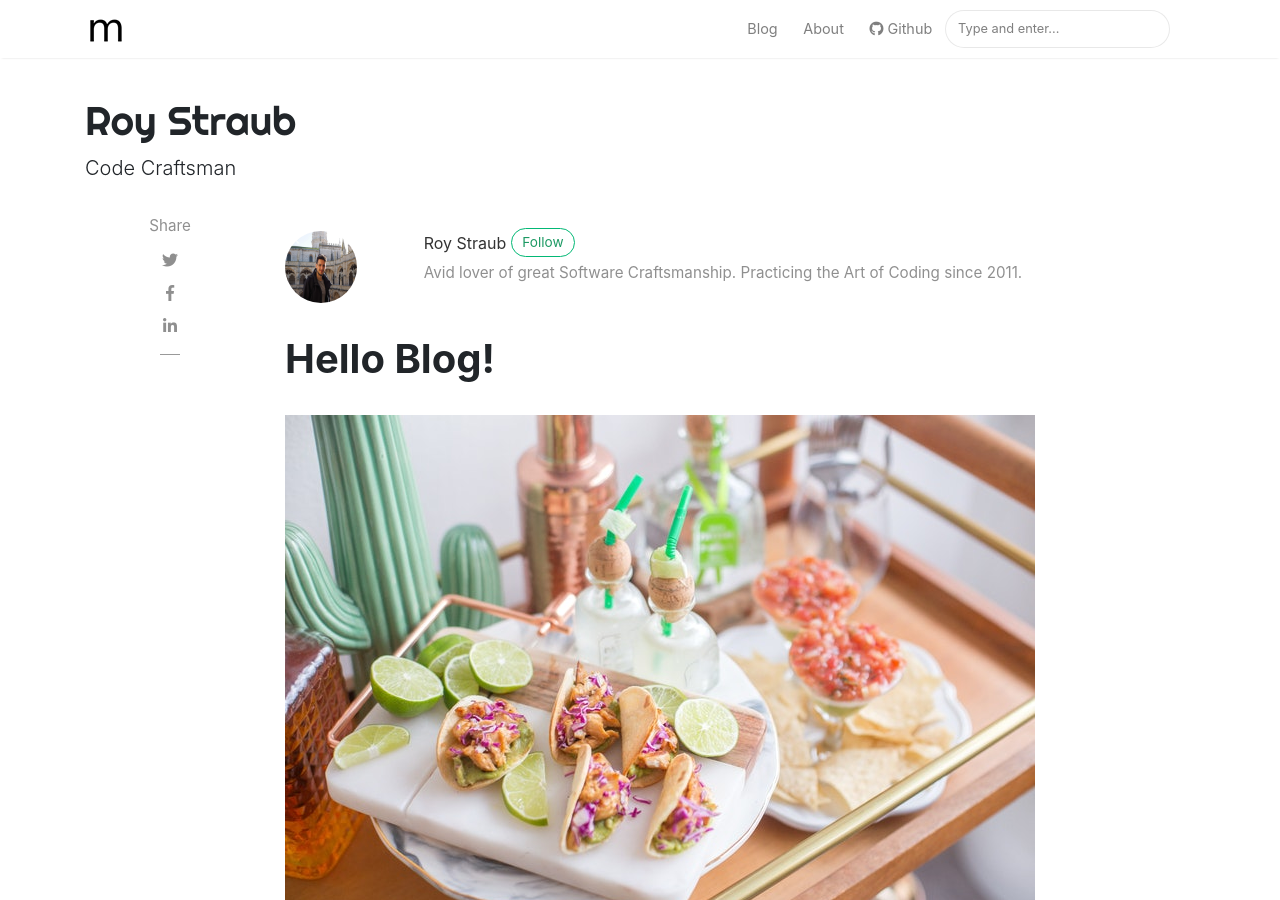
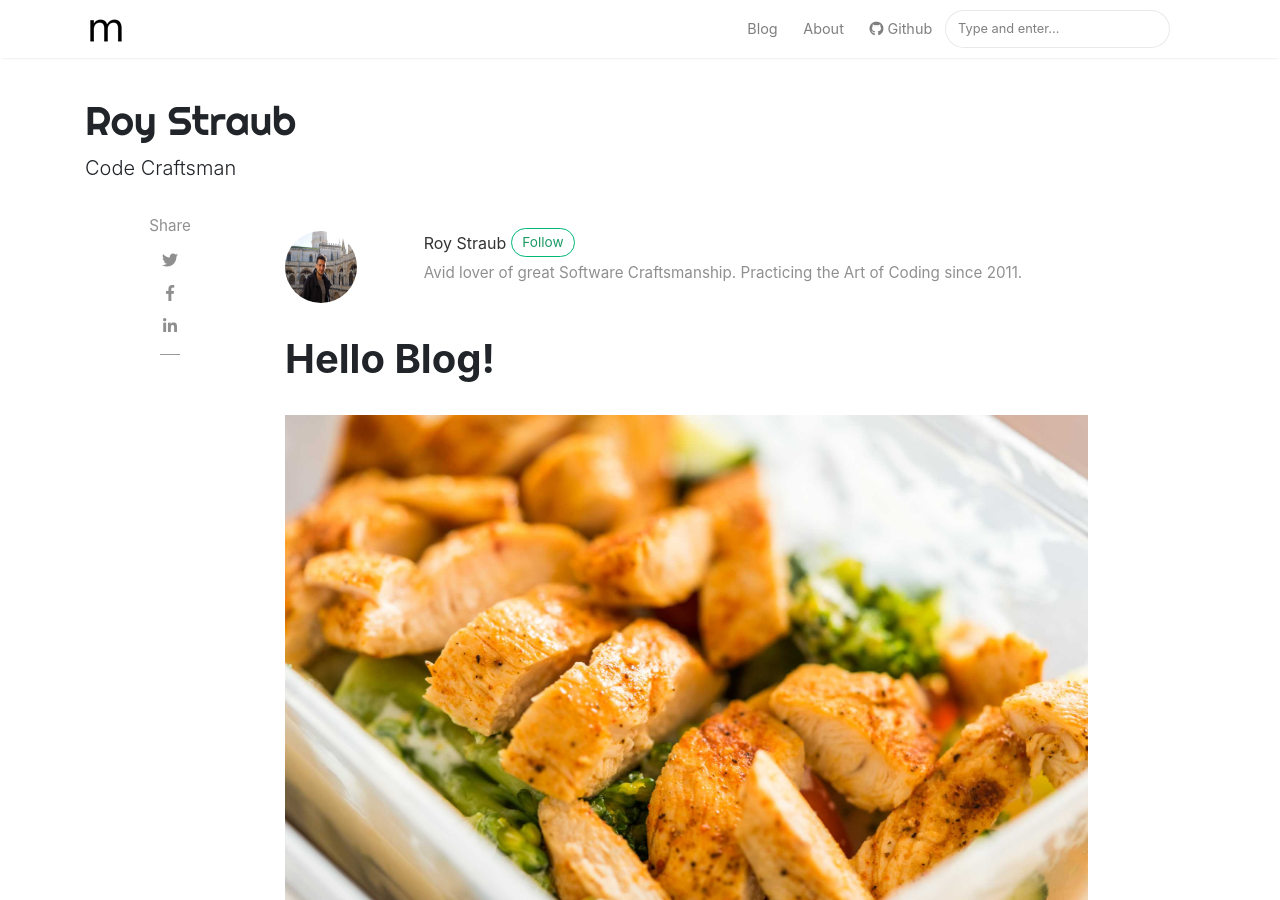
Before and after one commit to rstraub/rstraub.github.io, a Jekyll site: the page built from _posts/2018-01-11-customer-service.md, in a window 1280 px wide and 900 px high. Built offline with Jekyll 4.4.1, drawn with Linux system fonts in a browser that asks for light colours; nearby versions of some CDN libraries; comment, search, counter and statistics services are not loaded.

Commit message:
Removed all assets that were unused

```diff
--- a/_posts/2018-01-11-customer-service.md
+++ b/_posts/2018-01-11-customer-service.md
@@ -4,7 +4,7 @@ title:  "Hello Blog!"
 author: roy
 categories: [ Blogging ]
 tags: [red, yellow]
-image: assets/images/11.jpg
+image: assets/images/1.jpg
 description: "My review of Inception movie. Acting, plot and something else in this short description."
 featured: true
 hidden: true
```
Also changed, not shown: README.md, assets/images/10.jpg (deleted), assets/images/11.jpg (deleted), assets/images/12.jpg (deleted), assets/images/13.jpg (deleted), assets/images/14.jpg (deleted), assets/images/15.jpg (deleted), assets/images/16.jpg (deleted), assets/images/17.jpg (deleted), assets/images/2.jpg (deleted), assets/images/3.jpg (deleted), assets/images/4.jpg (deleted), assets/images/5.jpg (deleted), assets/images/6.jpg (deleted), 5 more files.
